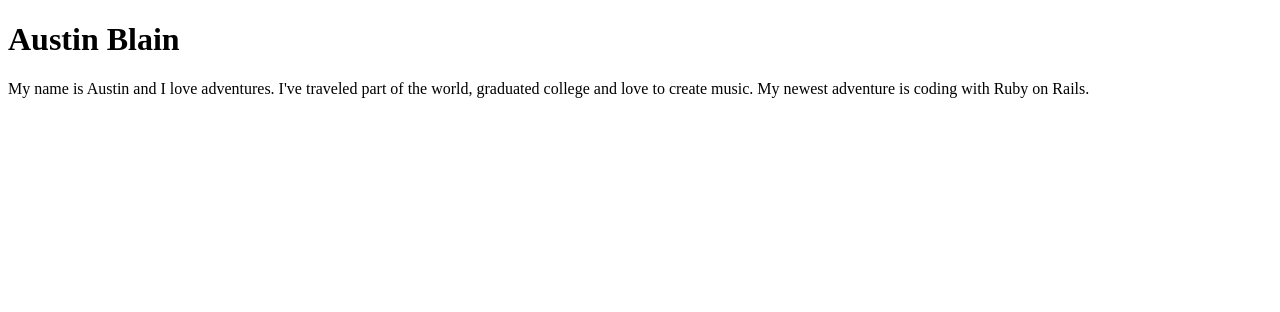
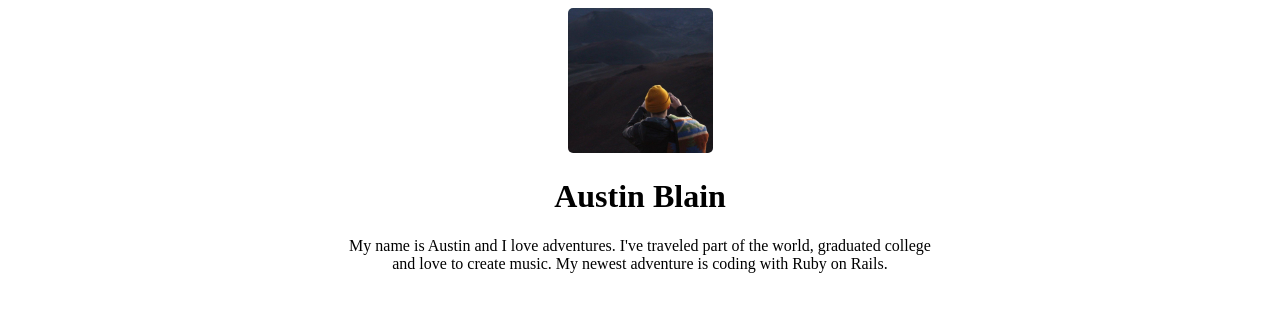
Before and after one commit to aablain/aablain.github.io, a plain HTML site: page index.html in a window 1280 px wide. Drawn offline with Linux system fonts and the light colour scheme.

Commit message:
Add styling and image

```diff
--- /dev/null
+++ b/css/default.css
@@ -0,0 +1,10 @@
+#bioinfo {
+  max-width: 600px;
+  margin: auto;
+  text-align: center;
+}
+
+#profile-image {
+  max-width: 145px;
+  border-radius: 5px;
+}
--- a/index.html
+++ b/index.html
@@ -3,9 +3,11 @@
   <head>
     <meta charset="utf-8">
     <title>Austin Blain</title>
+    <link rel="stylesheet" href="css/default.css" media="screen" charset="utf-8">
   </head>
   <body>
     <div id="bioinfo">
+      <img id="profile-image" src="images/meinmaui.jpg" alt="picture of Austin" />
       <h1>Austin Blain</h1>
       <p>My name is Austin and I love adventures. I've traveled part of the
         world, graduated college and love to create music. My newest adventure
```
Also changed, not shown: images/meinmaui.jpg (added).
